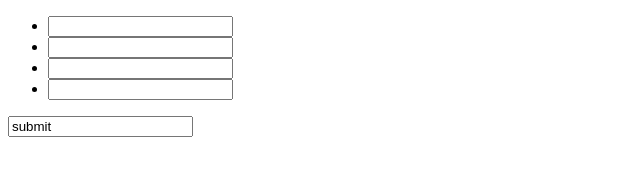
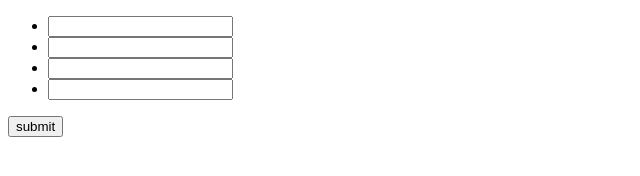
Before and after one commit to harrybaa/lotterySystem, a plain HTML site: page set.html in a window 1280 px wide. Shown: the whole page, without its empty margins (0-640 px from the left). Drawn offline with Linux system fonts and the light colour scheme.

Commit message:
button bug fix

```diff
--- a/set.html
+++ b/set.html
@@ -14,7 +14,7 @@
       <li><i class="prize-name" id="prize_name4"></i><input type="text" id="prize_q4" value=""></li>
     </ul>
 
-    <input type="text" name="" value="submit" id="submit_btn">
+    <input type="button" name="" value="submit" id="submit_btn">
 
     <script type="text/javascript">
       var prizeQuantity = {};
@@ -24,6 +24,7 @@
         var prizeQuantity;
 
         prizeQuantity = getLocalStorage();
+
       }
 
       var getLocalStorage = function() {
```
